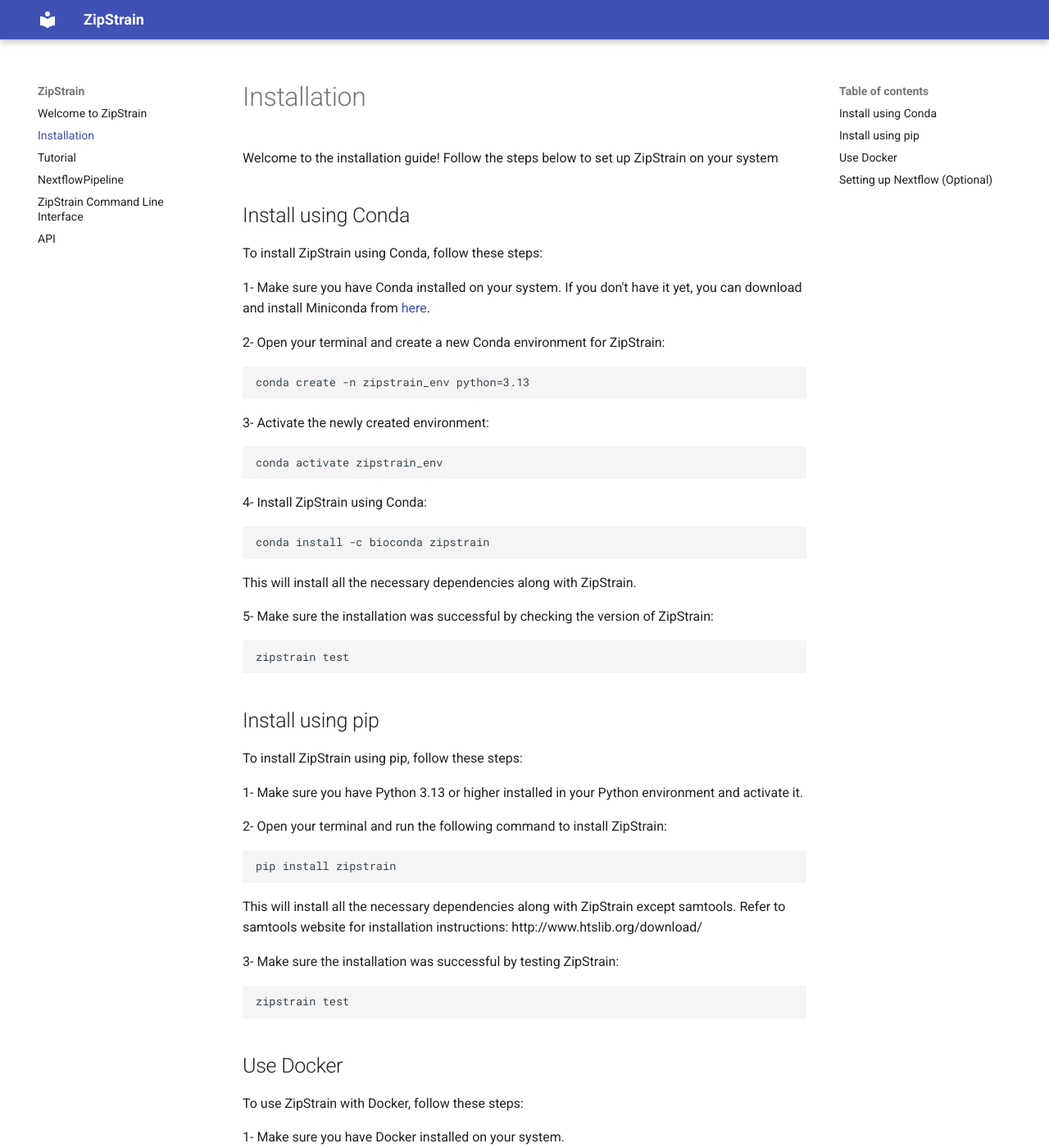
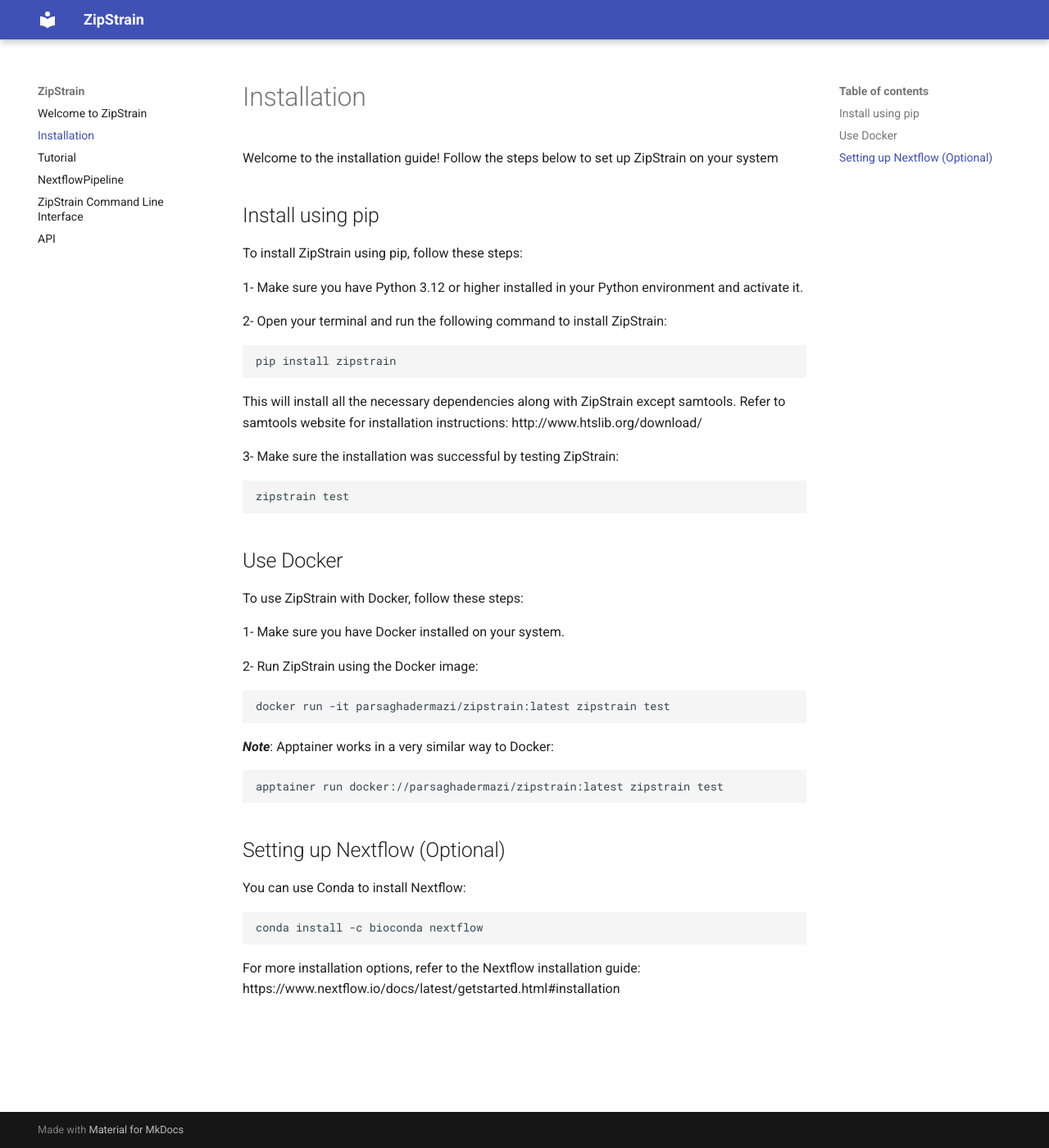
Before and after one commit to OlmLab/ZipStrain, an MkDocs documentation site: the page built from docs/installation.md, in a window 1280 px wide and 1400 px high. Shown: the whole window at 82% size. Built offline with MkDocs 1.6.1 and Material for MkDocs 9.7.7, drawn with Linux system fonts in a browser that asks for light colours.

````diff
--- a/docs/installation.md
+++ b/docs/installation.md
@@ -1,42 +1,12 @@
 # Installation
 Welcome to the installation guide! Follow the steps below to set up ZipStrain on your system
 
-## Install using Conda
-To install ZipStrain using Conda, follow these steps:
-
-1- Make sure you have Conda installed on your system. If you don't have it yet, you can download and install Miniconda from [here](https://docs.conda.io/en/latest/miniconda.html).
-
-2- Open your terminal and create a new Conda environment for ZipStrain:
-
-```
-conda create -n zipstrain_env python=3.13
-```
-
-3- Activate the newly created environment:
-
-```
-conda activate zipstrain_env
-```
-
-4- Install ZipStrain using Conda:
-
-```
-conda install -c bioconda zipstrain
-```
-
-This will install all the necessary dependencies along with ZipStrain.
-
-5- Make sure the installation was successful by checking the version of ZipStrain:
-
-```
-zipstrain test
-```
 
 ## Install using pip
 
 To install ZipStrain using pip, follow these steps:
 
-1- Make sure you have Python 3.13 or higher installed in your Python environment and activate it.
+1- Make sure you have Python 3.12 or higher installed in your Python environment and activate it.
 
 2- Open your terminal and run the following command to install ZipStrain:
 
````
Also changed, not shown: README.md (+41 -4 lines), 4 other files.
